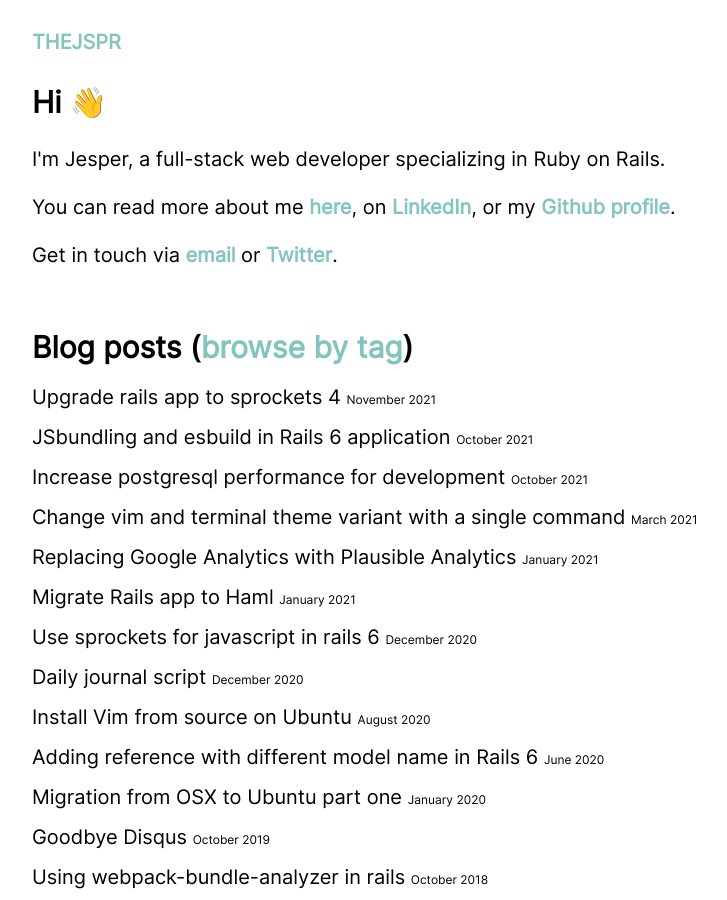
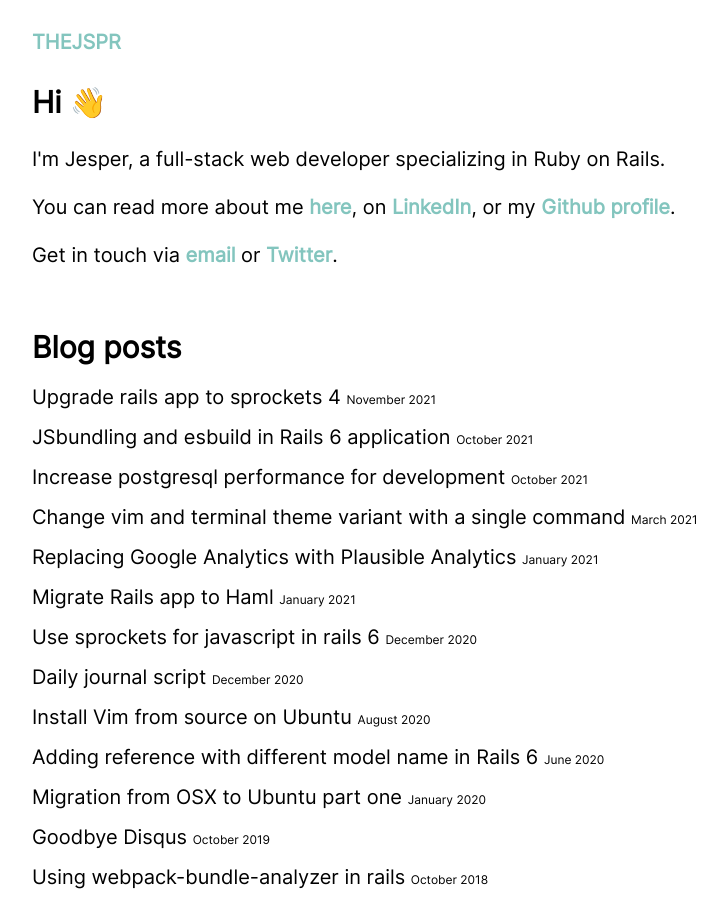
Before and after one commit to thejspr/thejspr.com, a Jekyll site: the page built from index.html, in a window 1280 px wide and 900 px high. Shown: the whole window, without its empty margins (208-935 px from the left). Built offline with Jekyll 4.4.1, drawn with Linux system fonts in a browser that asks for light colours.

```diff
--- a/_layouts/default.html
+++ b/_layouts/default.html
@@ -32,6 +32,7 @@
       <a href='/'>Home</a>
       · <a href='/about/'>About</a>
       · <a href='/feed.xml'>RSS</a>
+      · <a href='/tags/'>Categories</a>
     </footer>
   </body>
 </html>
--- a/index.html
+++ b/index.html
@@ -24,7 +24,7 @@ title: Software entrepreneur
 
   <div class="posts-index">
     <h2 class="posts-index-heading">
-      Blog posts (<a href='/tags/'>browse by tag</a>)
+      Blog posts
     </h2>
 
     {% for post in site.posts %}
```
